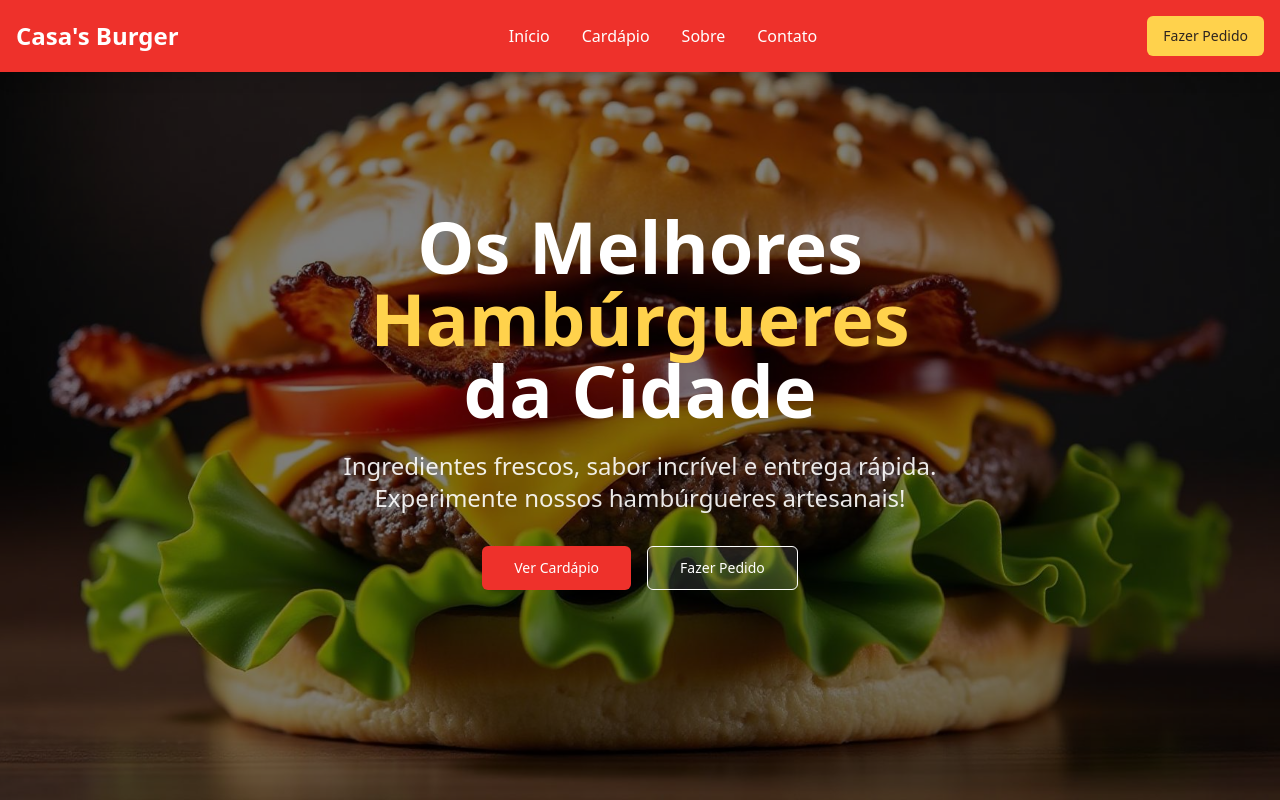
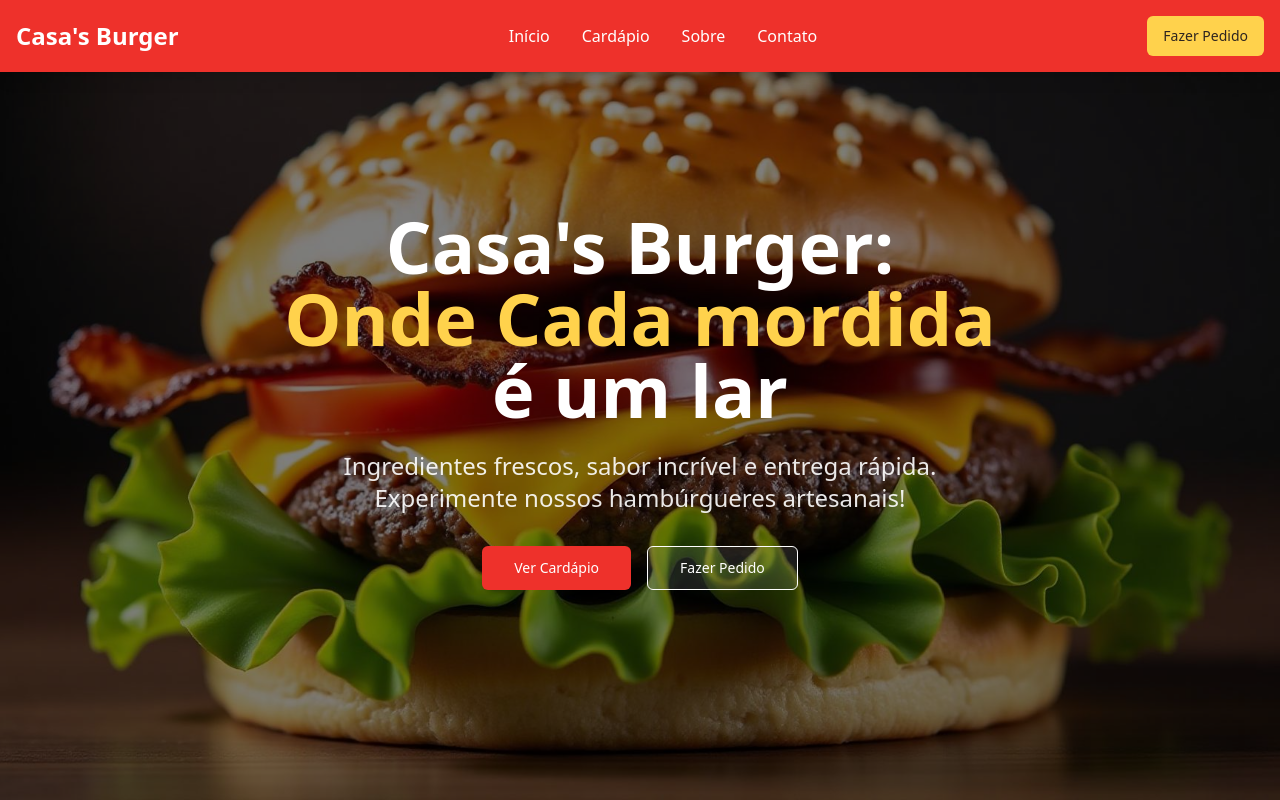
Before and after one commit to trabalho-larissa/chef-create-html, a React (Vite) app: page / in a window 1280 px wide. Shown: the top 800 px of the page. Built offline with nearby package versions, Linux system fonts and the light colour scheme.

Commit message:
Change hero text

```diff
--- a/src/components/Hero.tsx
+++ b/src/components/Hero.tsx
@@ -12,9 +12,9 @@ const Hero = () => {
 
       <div className="relative z-10 text-center px-4 max-w-4xl">
         <h1 className="text-5xl md:text-7xl font-bold text-white mb-6">
-          Os Melhores
-          <span className="text-secondary block">Hambúrgueres</span>
-          da Cidade
+          Casa's Burger:
+          <span className="text-secondary block">Onde Cada mordida</span>
+          é um lar
         </h1>
         <p className="text-xl md:text-2xl text-white/90 mb-8 max-w-2xl mx-auto">
           Ingredientes frescos, sabor incrível e entrega rápida.
```
